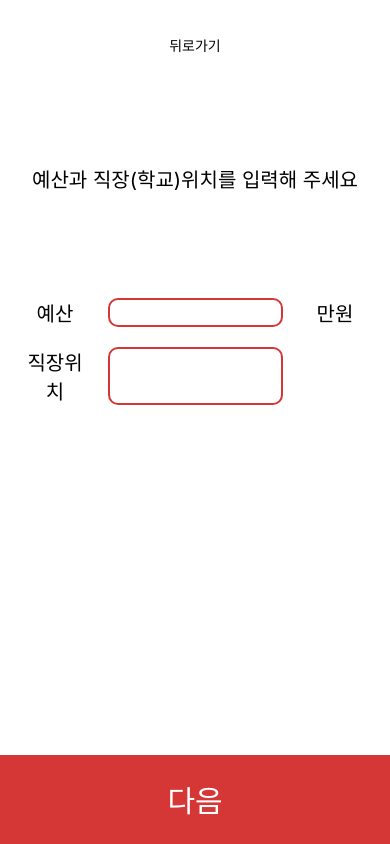
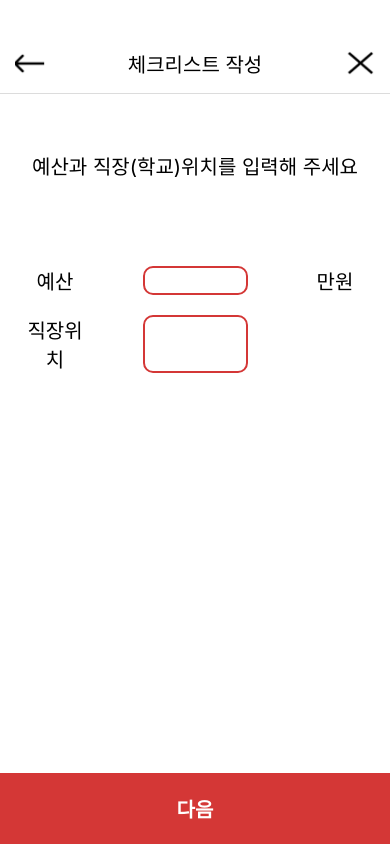
Before and after one commit to Fall2021-CNU-SE/DomusPopuli-App, a React Native app: screen / in a window 390 px wide. Built offline with nearby package versions, Linux system fonts and the light colour scheme.

Commit message:
refine template

```diff
--- a/CheckList.js
+++ b/CheckList.js
@@ -5,14 +5,23 @@ const CheckList = () => {
   return (
     <View style={styles.container}>
       <View style={styles.header}>
-        <Text>뒤로가기</Text>
+        <Image
+          source={require('./image/left_arrow.png')}
+          style={styles.imageButton}
+        />
+        <Text style={styles.black}>체크리스트 작성</Text>
+        <Image
+          source={require('./image/x.png')}
+          style={styles.imageButton}
+        />
       </View>
         <View style={styles.title}>
-          <Text style={styles.middleBlack}>
+          <Text style={styles.black}>
             예산과 직장(학교)위치를 입력해 주세요
           </Text>
         </View>
       <View style={styles.content}>
+        <View style={styles.table}>
           <View style={styles.row}>
             <Text style={styles.rowText}>예산</Text>
             <TextInput style={styles.input}/>
@@ -24,20 +33,28 @@ const CheckList = () => {
             <Text style={styles.rowText}></Text>
           </View>
         </View>
+      </View>
       <View style={styles.footer}>
-        <Text style={styles.bigWhite}>다음</Text>
+        <Text style={styles.boldWhite}>다음</Text>
       </View>
     </View>
   );
 }
 
 const styles = StyleSheet.create({
-  middleBlack: {
+  imageButton: {
+    width: 30,
+    height: 30,
+    marginLeft: 15,
+    marginRight: 15,
+  },
+  black: {
     fontSize: 20,
   },
-  bigWhite: {
-    fontSize: 30,
+  boldWhite: {
+    fontSize: 20,
     color: "white",
+    fontWeight: "bold",
  },
   container: {
     flex: 1,
@@ -48,16 +65,20 @@ const styles = StyleSheet.create({
     alignItems: "center",
   },
   content: {
-    flex: 5,
+    flex: 7,
     marginTop: 20,
     marginBottom: 20,
     marginLeft: 20,
     marginRight: 20,
   },
   header: {
-    flex: 1,
-    justifyContent: "center",
-    alignItems: "center",
+    flex: 1.1,
+    flexDirection: "row",
+    alignItems: "flex-end",
+    justifyContent: "space-between",
+    paddingBottom: 15,
+    borderBottomWidth: 0.3,
+    borderBottomColor: "#DCDCDC",
   },
   footer: {
     flex: 1,
@@ -70,8 +91,11 @@ const styles = StyleSheet.create({
     borderStyle: "solid",
     borderColor: "#D43736",
     borderRadius: 10,
-    width: "50%",
+    width: "30%",
     fontSize: 20,
+  },
+  table: {
+    flex: 1,
   },
   row: {
     marginTop: 10,
```
Also changed, not shown: image/left_arrow.png (added), image/x.png (added). Lines whose indentation alone changed are shown as unchanged.
